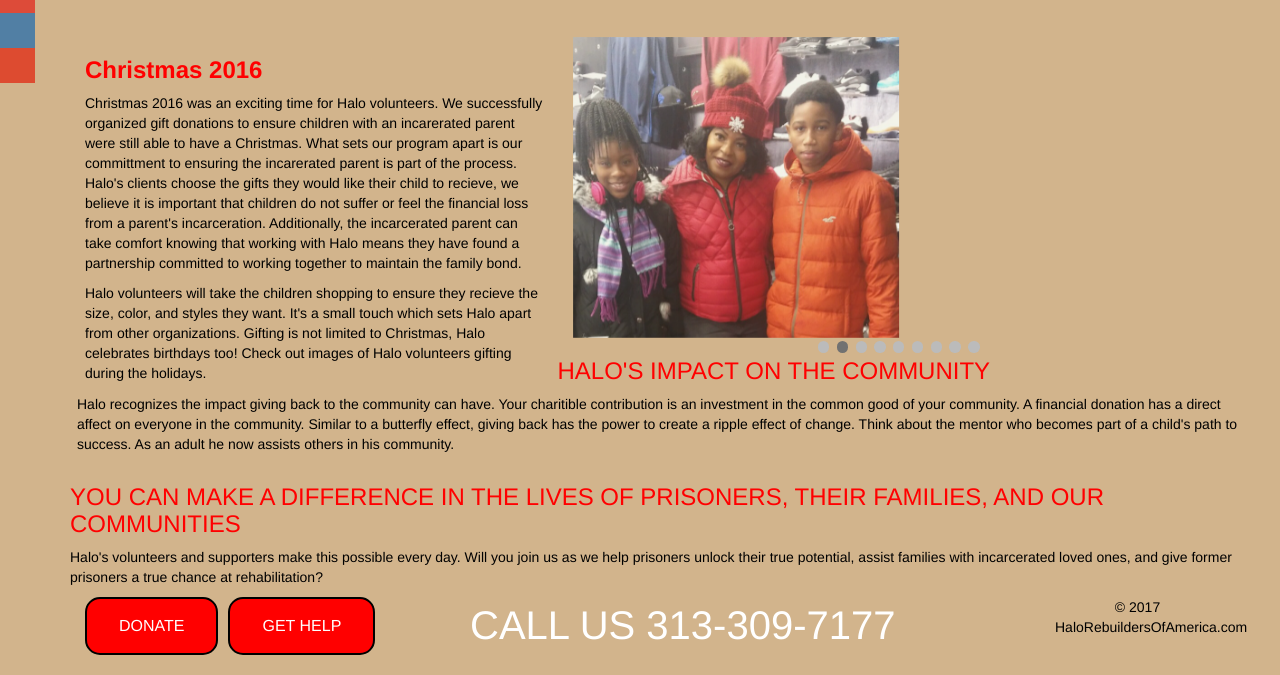
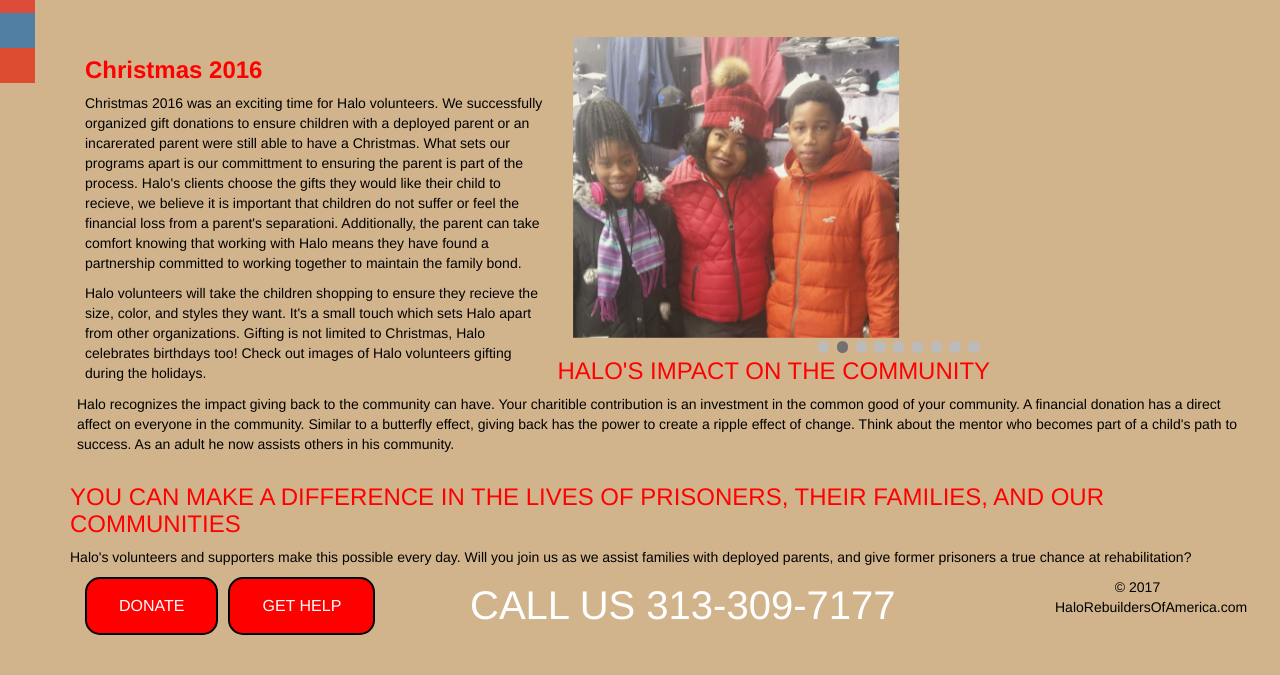
Before and after one commit to KimSmith22/Halo, a plain HTML site: page community.html in a window 1280 px wide. Shown: the part 242-917 px from the top of the page. Drawn offline with nearby package versions, Linux system fonts and the light colour scheme; a web font is replaced by a local one.

Commit message:
code review

```diff
--- a/community.html
+++ b/community.html
@@ -38,9 +38,6 @@
                             <li role="separator" class="divider"></li>
                             <li><a href="programs.html">Ex-Offender Programs</a></li>
                             <li role="separator" class="divider"></li>
-                            <!--<li><a href="family.html">Family Support Services</a></li>
-                            <li role="separator" class="divider"></li>
-                            <li><a href="kids.html">Halo's Children Project</a></li>-->
                         </ul>
                     </li>
                     <li class="active"><a href="community.html">COMMUNITY</a></li>
@@ -62,10 +59,6 @@
           <li><a href="#" class="entypo-gplus" target="_blank"><span>Google+</span></a></li>
           <li><a href="#" class="entypo-instagrem" target="_blank"><span>Instagram</span></a></li>
           <li><a href="#" class="fontawesome-envelope" target="_blank"><span>Email Us</span></a></li>
-          <!--<li><a href="#" class="entypo-linkedin" target="_blank"><span>LinkedIn</span></a></li>
-          <li><a href="#" class="entypo-pinterest" target="_blank"><span>Pinterest</span></a></li>
-          <li><a href="#" class="entypo-flickr" target="_blank"><span>Flickr</span></a></li>
-          <li><a href="#" class="entypo-tumblr" target="_blank"><span>Tumblr</span></a></li>-->
         </ul>
     </aside>
 
@@ -73,10 +66,10 @@
 
             <div class="col-sm-5">
                 <h3><b>Christmas 2016</b></h3>
-                <p>Christmas 2016 was an exciting time for Halo volunteers.  We successfully organized gift donations to ensure children with an incarerated
-                parent were still able to have a Christmas.  What sets our program apart is our committment to ensuring the incarerated parent is part of the
+                <p>Christmas 2016 was an exciting time for Halo volunteers.  We successfully organized gift donations to ensure children with a deployed parent or an incarerated
+                parent were still able to have a Christmas.  What sets our programs apart is our committment to ensuring the parent is part of the
                 process.  Halo's clients choose the gifts they would like their child to recieve, we believe it is important that children do not suffer or
-                feel the financial loss from a parent's incarceration.  Additionally, the incarcerated parent can take comfort knowing that working with Halo
+                feel the financial loss from a parent's separationi.  Additionally, the parent can take comfort knowing that working with Halo
                 means they have found a partnership committed to working together to maintain the family bond.</p>
 
                 <p>Halo volunteers will take the children shopping to ensure they recieve the size, color, and styles they want.  It's a small touch which sets
@@ -153,7 +146,7 @@
 
         <div class="footer">
             <h3>YOU CAN MAKE A DIFFERENCE IN THE LIVES OF PRISONERS, THEIR FAMILIES, AND OUR COMMUNITIES</h3>
-            <p>Halo's volunteers and supporters make this possible every day. Will you join us as we help prisoners unlock their true potential, assist families with incarcerated loved ones, and give former prisoners a true chance at rehabilitation?</p>
+            <p>Halo's volunteers and supporters make this possible every day. Will you join us as we assist families with deployed parents, and give former prisoners a true chance at rehabilitation?</p>
             <div class="col-sm-4 btn-toolbar">
                 <button type="button" class="button btn btn-primary btn-sm"><a href="https://www.gofundme.com/" target="_blank">DONATE</a></button>
                 <button type="button" class="button btn btn-primary btn-sm"><a href="mailto:haloamericainfo@gmail.com" target="_blank">GET HELP</a></button>
```
Also changed, not shown: approach.html (+0 -5 lines), contact.html (+0 -3 lines), family.html (+0 -5 lines), index.html (+2 -5 lines), kids.html (+0 -5 lines), programs.html (+0 -3 lines), services.html (+0 -7 lines), transition.html (+0 -3 lines), images/vetGraph.png (added).
